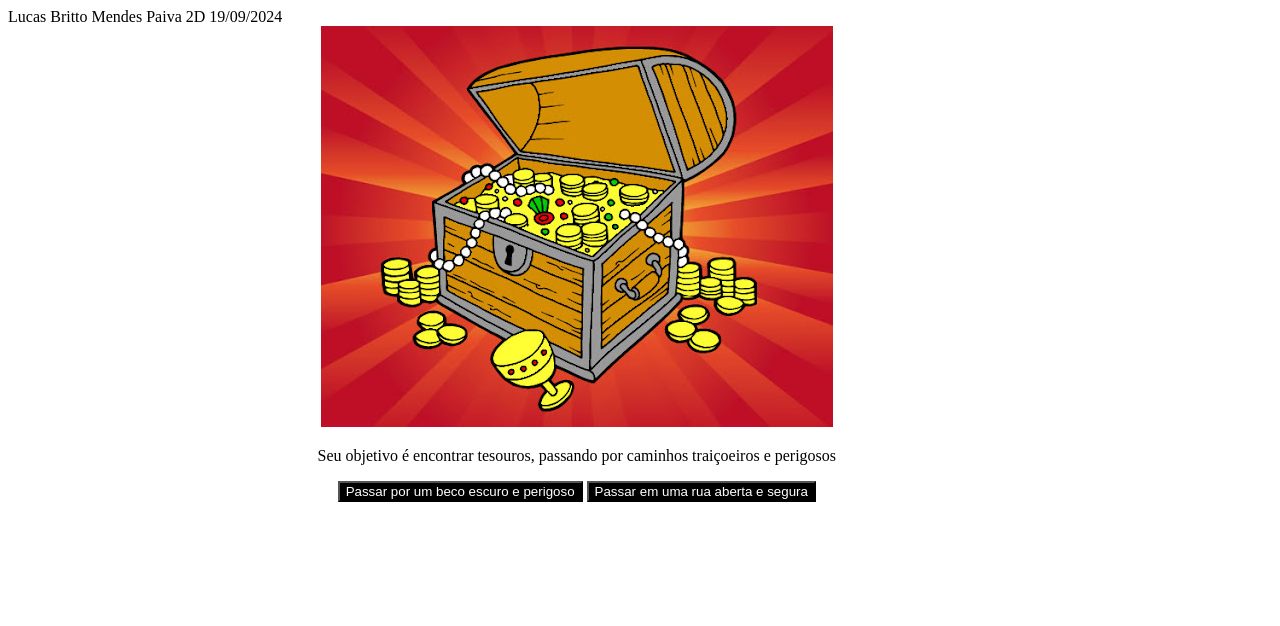
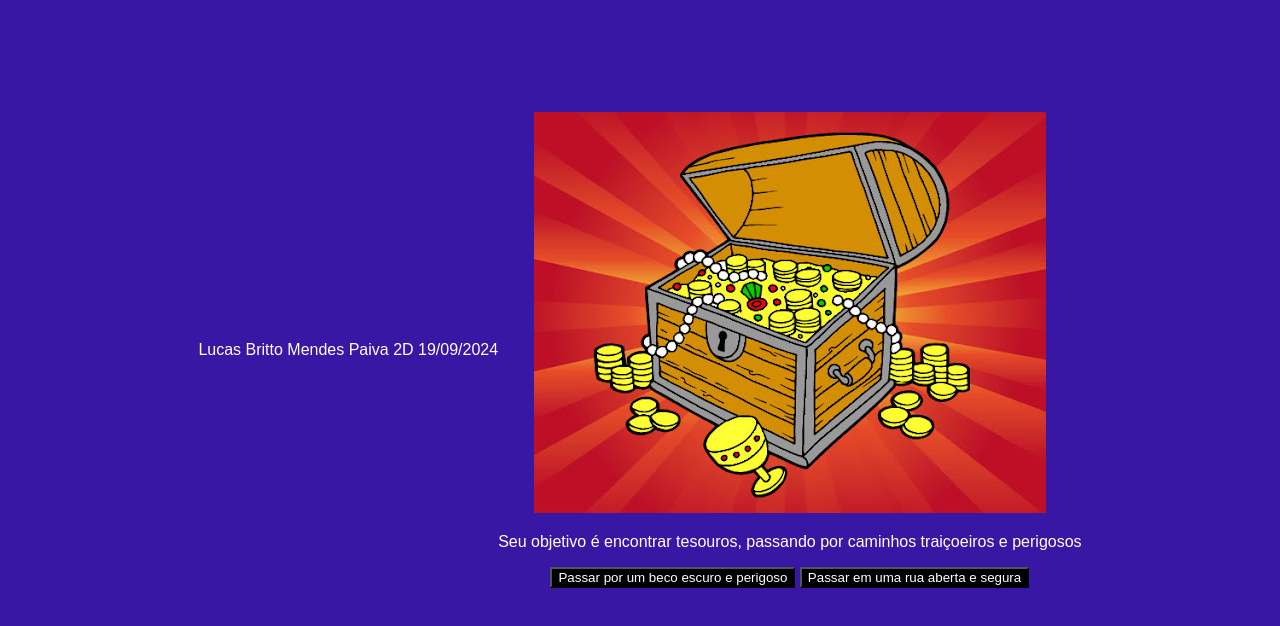
Before and after one commit to 2Dlbmp32/criando-minha-historia, a plain HTML site: page index.html in a window 1280 px wide. Drawn offline with Linux system fonts and the light colour scheme; a web font is replaced by a local one.

Commit message:
Update style.css

```diff
--- a/style.css
+++ b/style.css
@@ -1,4 +1,3 @@
-Lucas Britto Mendes Paiva 2D 19/09/2024
 body {
     background-color: #3817a4;
     color: white;
```
